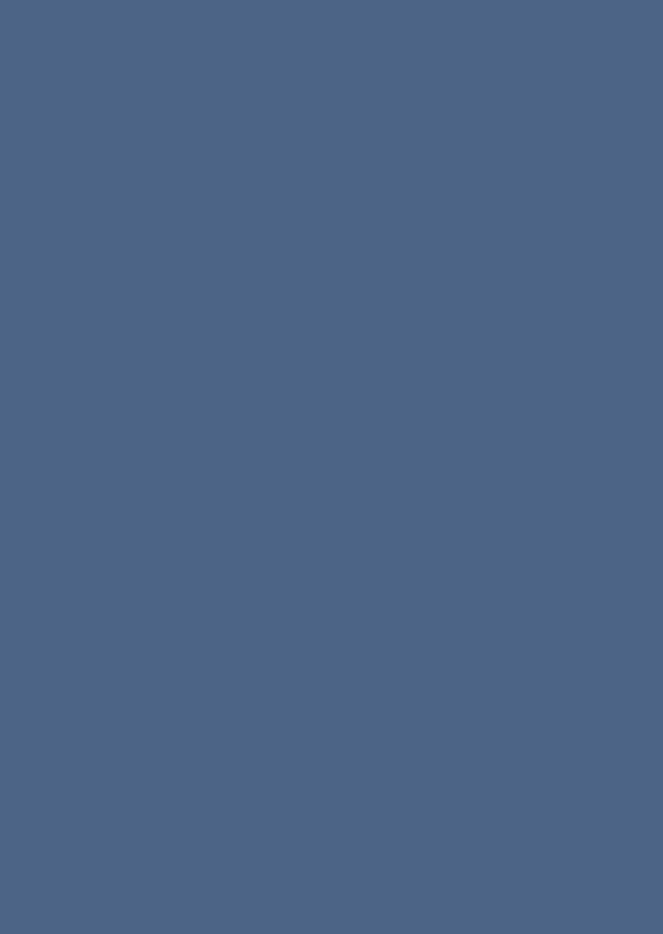
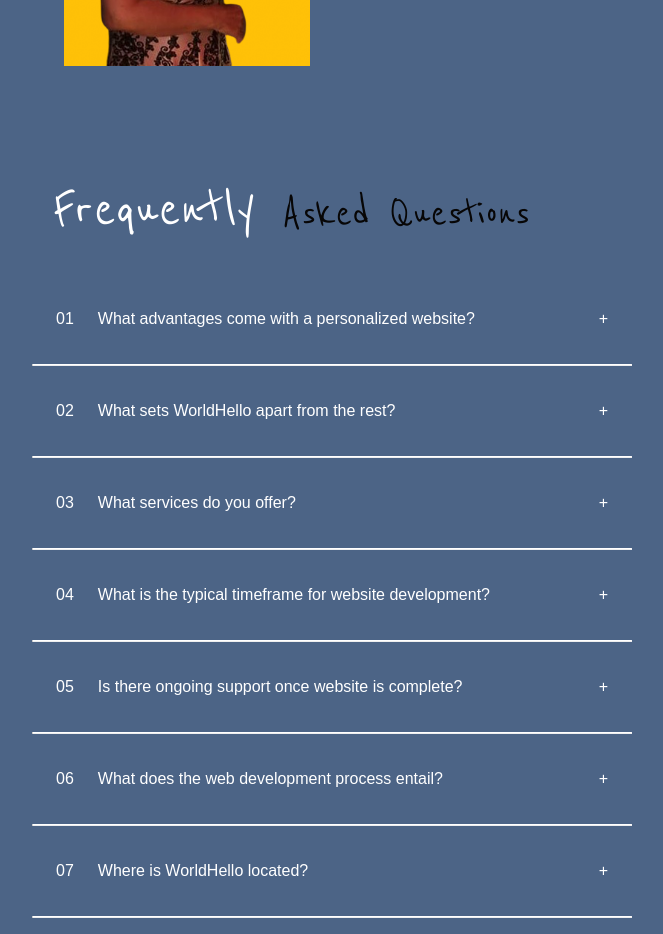
Before and after one commit to gtzjesus/FrancesGtz-frontend, a React (Vite) app: page / in a window 1280 px wide. Shown: the part 1000-1934 px from the top of the page, without its empty margins (308-971 px from the left). Before the commit the page ends 1409 px from the top, so only its background shows below. Built offline with nearby package versions, Linux system fonts and the light colour scheme; no server answers; a web font is replaced by a local one.

Commit message:
Doing FAQs + faqitme component

```diff
--- a/src/components/about/About.jsx
+++ b/src/components/about/About.jsx
@@ -14,7 +14,6 @@ import styled from 'styled-components';
 // ------------------------------
 // This section has all CSS styles configured for every HTML element.
 const StyledAbout = styled.div`
-  height: 100vh;
   padding: var(--padding-medium);
   overflow-x: hidden;
 `;
--- /dev/null
+++ b/src/components/faqs/Faqs.jsx
@@ -0,0 +1,111 @@
+// ------------------------------
+// File: Faqs.js
+// ------------------------------
+// Description: React component for displaying our frequently asked questions.
+
+// ------------------------------
+// Imports
+// ------------------------------
+// This section has all necessary imports for this component.
+
+import styled from 'styled-components';
+import FaqsItem from './FaqsItem';
+import { useState } from 'react';
+
+// ------------------------------
+// FAQs
+// ------------------------------
+// This section contains an array of objects. Our frequently asked questions with the provided answers
+const faqs = [
+  {
+    title: 'What advantages come with a personalized website?',
+    text: 'Crafting a distinct brand that effectively communicates the value you offer to your audience is vital for establishing a robust business presence. Tailored website designs empower you to construct your online platform in a manner that lays the foundation for your success!',
+  },
+  {
+    title: 'What sets WorldHello apart from the rest?',
+    text: 'Our website development agency prioritizes delivering tangible business outcomes rather than merely ticking off tasks. We firmly believe in the pursuit of perfection, emphasizing focused expertise, which is why we specialize exclusively in web development services!',
+  },
+  {
+    title: 'What services do you offer?',
+    text: 'WorldHello specializes in crafting websites tailored to your specific niche by employing strategic design, compelling copywriting, and intuitive user experience. If you already have a design in mind, we can handle the development process, ensuring it reflects and supports your business objectives.',
+  },
+  {
+    title: 'What is the typical timeframe for website development?',
+    text: 'The duration for crafting a website fluctuates depending on the intricacy and specifications of your project. Generally, our team dedicates approximately 5 to 9 weeks, starting from the initial discovery session to the final launch of your new website.',
+  },
+  {
+    title: 'Is there ongoing support once website is complete?',
+    text: 'At WorldHello, our dedication lies in nurturing enduring partnerships with our clients, prioritizing ongoing support and maintenance services over one-time transactions. We are here to ensure your website remains current and operates at its best.',
+  },
+  {
+    title: 'What does the web development process entail?',
+    text: 'To optimize outcomes aligned with your business objectives, we adhere to a meticulous development process: We commence by defining your websites purpose, conduct thorough market research, devise a performance strategy to attract new clients, design a bespoke layout tailored for conversions, execute the design, and ultimately launch your new website. ',
+  },
+  {
+    title: 'Where is WorldHello located?',
+    text: 'WorldHello, a Texas-based Website Development Agency, extends its services globally! Whether you are in close proximity or across the globe, our commitment remains unwavering to deliver outstanding results for every online venture.',
+  },
+];
+
+// ------------------------------
+// Styled Componenets
+// ------------------------------
+// This section has all CSS styles configured for every HTML element.
+
+const StyledFaqs = styled.div`
+  // Code logic for arranging children
+  display: flex;
+  flex-direction: column;
+  background: var(--color-tan);
+`;
+
+const Intro = styled.div`
+  // Code logic for arranging children
+  display: flex;
+  flex-direction: column;
+  padding: var(--padding-large) var(--padding-small);
+`;
+
+const Title = styled.span`
+  font-family: 'Reenie Beanie', cursive;
+  font-size: var(--font-xlarge);
+`;
+
+const Special = styled.span`
+  color: var(--color-black);
+  font-size: var(--font-large);
+`;
+
+// ------------------------------
+// Component
+// ------------------------------
+// This section has our React Component which handles the hook data
+
+function Faqs() {
+  // React hook useState to control user interaction when clicking on FAQ, displaying and not displaying answers
+  const [currentOpen, setCurrentOpen] = useState(null);
+  return (
+    <StyledFaqs>
+      <Intro>
+        <Title>
+          Frequently <Special>Asked Questions</Special>
+        </Title>
+      </Intro>
+      {/* <!-- Map all array to display every FAQ --> */}
+      {faqs.map((element, index) => (
+        <FaqsItem
+          currentOpen={currentOpen}
+          onOpen={setCurrentOpen}
+          title={element.title}
+          num={index}
+          key={element.title}
+        >
+          {element.text}
+        </FaqsItem>
+      ))}
+    </StyledFaqs>
+  );
+}
+
+// Export reusable Component
+export default Faqs;
--- /dev/null
+++ b/src/components/faqs/FaqsItem.jsx
@@ -0,0 +1,77 @@
+/* eslint-disable react/prop-types */
+// ------------------------------
+// File: FaqsItem.js
+// ------------------------------
+// Description: React component for displaying individual frequently asked question.
+
+// ------------------------------
+// Imports
+// ------------------------------
+// This section has all necessary imports for this component.
+
+import styled from 'styled-components';
+
+// ------------------------------
+// Styled Componenets
+// ------------------------------
+// This section has all CSS styles configured for every HTML element.
+
+const StyledItem = styled.div`
+  padding: 20px 24px;
+  cursor: pointer;
+  // Code logic for arranging children
+  display: grid;
+  grid-template-columns: auto 1fr auto;
+  column-gap: 24px;
+  row-gap: 32px;
+  align-items: center;
+`;
+
+const Number = styled.p`
+  font-weight: 500;
+`;
+
+const Title = styled.p`
+  font-weight: 500;
+`;
+
+const Icon = styled.p`
+  font-weight: 500;
+`;
+
+const Content = styled.p`
+  grid-column: 2 / -1;
+  padding-bottom: 16px;
+  line-height: 1.6;
+`;
+
+// ------------------------------
+// Component
+// ------------------------------
+// This section has our React Component which handles the data
+// Receives multiple parameters to be used to interact with displaying/not displaying modal
+
+function FaqsItem({ num, title, currentOpen, onOpen, children }) {
+  // Code logic to check which faq number is currently open
+  const isOpen = num === currentOpen;
+
+  // Handles opening and closing the modal (toggle)
+  function handleToggle() {
+    onOpen(isOpen ? null : num);
+  }
+  return (
+    <>
+      {/* <!-- Main Container with state dynamic class names --> */}
+      <StyledItem className={`${isOpen ? 'open' : ''}`} onClick={handleToggle}>
+        <Number className="number">{num < 9 ? `0${num + 1}` : num + 1}</Number>
+        <Title>{title}</Title>
+        <Icon>{isOpen ? '-' : '+'}</Icon>
+        {isOpen && <Content>{children}</Content>}
+      </StyledItem>
+      <hr />
+    </>
+  );
+}
+
+// Export reusable Component
+export default FaqsItem;
--- a/src/components/houses/Houses.jsx
+++ b/src/components/houses/Houses.jsx
@@ -25,8 +25,7 @@ const WelcomeTitle = styled.div`
   font-family: 'Reenie Beanie', cursive;
   display: flex;
   justify-content: center;
-  text-transform: uppercase;
-  font-size: var(--font-small);
+  font-size: var(--font-medium);
   border-bottom: 1px solid var(--color-white);
   border-top: 1px solid var(--color-white);
   margin: 1em 0;
--- a/src/pages/home/Home.jsx
+++ b/src/pages/home/Home.jsx
@@ -5,6 +5,7 @@ import Navigation from '../../navigation/Navigation';
 import Landing from '../../components/landing/Landing';
 import Houses from '../../components/houses/Houses';
 import About from '../../components/about/About';
+import Faqs from '../../components/faqs/Faqs';
 
 const ResponsiveContainer = styled.div`
   @media (min-width: 768px) {
@@ -24,6 +25,7 @@ function Home() {
       <Houses />
       <ResponsiveContainer>
         <About />
+        <Faqs />
       </ResponsiveContainer>
     </>
   );
```
